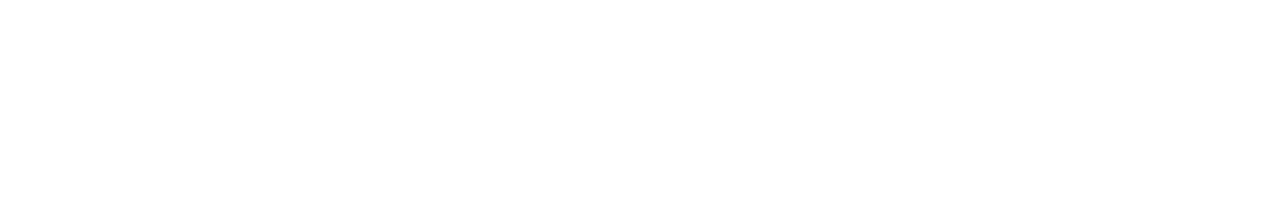
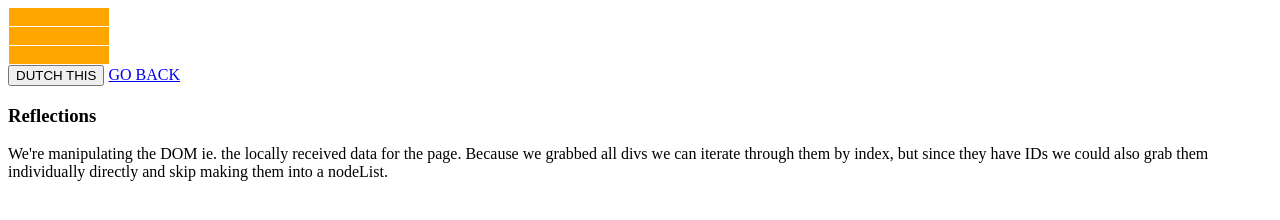
Before and after one commit to jakobagger/js_week_4, a plain HTML site: page js-day2-ex1.html in a window 1280 px wide. Drawn offline with Linux system fonts and the light colour scheme.

Commit message:
Update js-day2-ex1.html

```diff
--- a/js-day2-ex1.html
+++ b/js-day2-ex1.html
@@ -9,5 +9,29 @@
     <div id="d1" style="width: 100px;margin: 1px;">&nbsp;</div>
     <div id="d2" style="width: 100px;margin: 1px;">&nbsp;</div>
     <div id="d3" style="width: 100px;margin: 1px;">&nbsp;</div>
+    <button id="butt">DUTCH THIS</button>
+    <a href="/">GO BACK</a>
+
+    <h3>Reflections</h3>
+    <p>
+        We're manipulating the DOM ie. the locally received data for the page.
+        Because we grabbed all divs we can iterate through them by index, but since they have
+        IDs we could also grab them individually directly and skip making them into a nodeList.
+    </p>
+
+    <script>
+        const divs = document.querySelectorAll("div");
+
+        for(let i=0; i<3; i++){
+            divs[i].style.backgroundColor = "orange"
+        }
+
+        document.getElementById("butt").onclick = ()=> {
+    //divs[0].style.backgroundColor = "black"
+    document.querySelector("#d1").style.backgroundColor = "red"
+    divs[1].style.backgroundColor = "white"
+    divs[2].style.backgroundColor = "blue"
+  }
+    </script>
 </body>
 </html>
```
